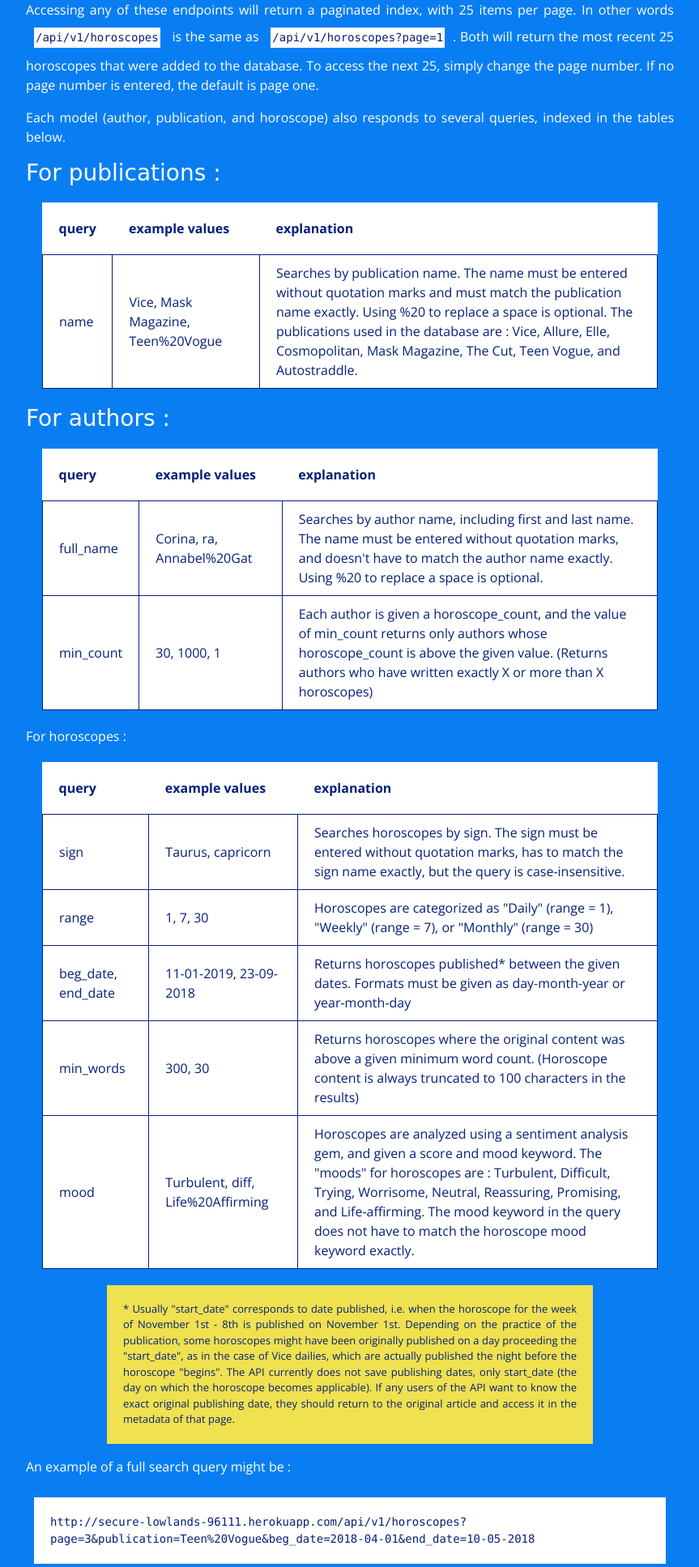
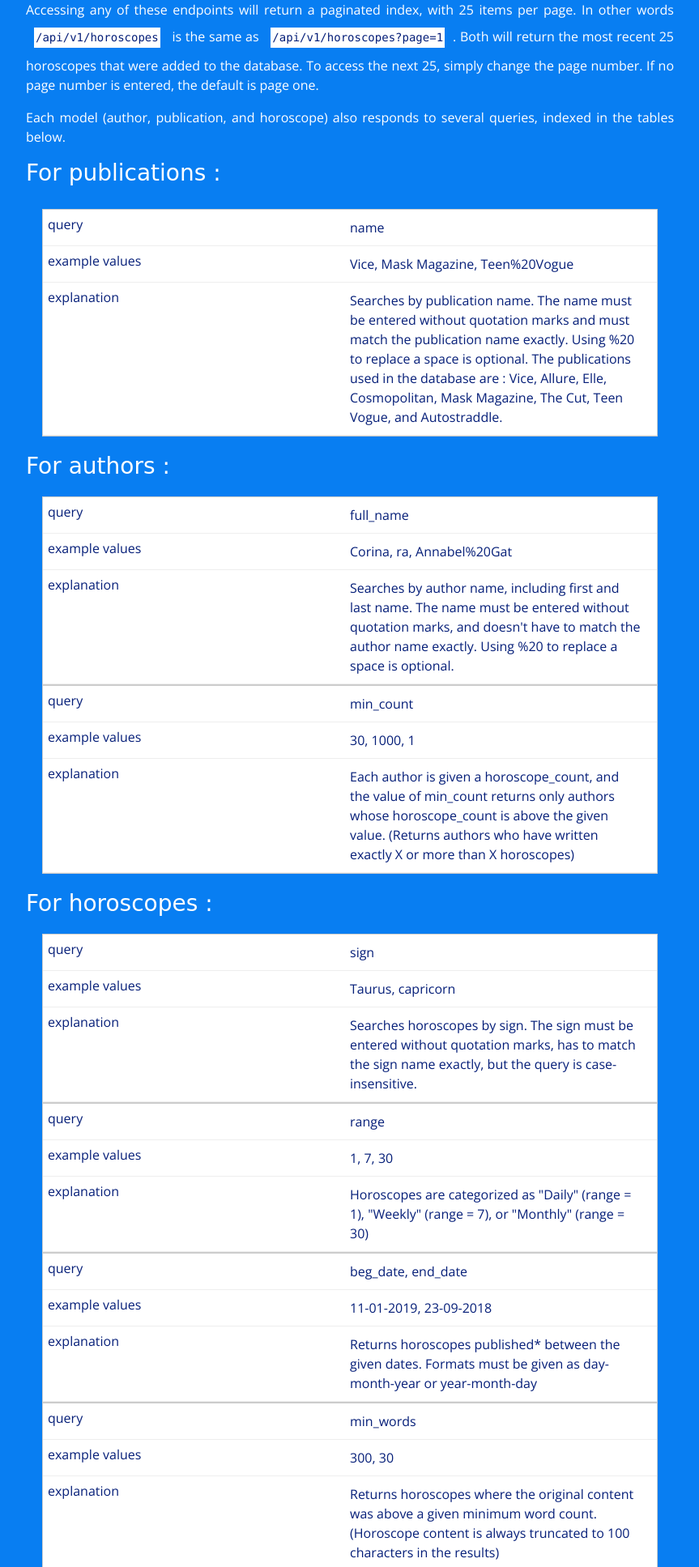
Before and after one commit to sbalsom/astrology-api, a Rails app: page / in a window 1280 px wide. Shown: the part 1839-3774 px from the top of the page at 81% size, without its empty margins (208-1071 px from the left). Run offline with Rails 7, Linux system fonts and the light colour scheme; style sheets or scripts are compiled from the project's sources; parts of the project's set-up code (start-up, migrations or seed data) failed here and were passed over; some libraries are stand-ins or nearby versions; some web fonts are replaced.

Commit message:
makes tables responsive on mobile

```diff
--- a/app/assets/stylesheets/pages/_home.scss
+++ b/app/assets/stylesheets/pages/_home.scss
@@ -58,6 +58,7 @@
   background: white;
   color: rgba(6, 31, 121, 1.00);
   margin: 20px;
+  overflow:scroll;
 }
 
 td {
@@ -68,3 +69,44 @@
 th {
   padding: 20px;
 }
+
+@media
+only screen and (max-width: 760px),
+(min-device-width: 768px) and (max-device-width: 1024px)  {
+
+  /* Force table to not be like tables anymore */
+  table, thead, tbody, th, td, tr {
+    display: block;
+  }
+
+  thead tr {
+    position: absolute;
+    top: -9999px;
+    left: -9999px;
+  }
+
+  tr { border: 1px solid #ccc; }
+
+  td {
+    /* Behave  like a "row" */
+    border: none;
+    border-bottom: 1px solid #eee;
+    position: relative;
+    padding-left: 50%;
+  }
+
+  td:before {
+    /* Now like a table header */
+    position: absolute;
+    /* Top/left values mimic padding */
+    top: 6px;
+    left: 6px;
+    width: 45%;
+    padding-right: 10px;
+    white-space: nowrap;
+  }
+
+  td:nth-of-type(1):before { content: "query"; }
+  td:nth-of-type(2):before { content: "example values"; }
+  td:nth-of-type(3):before { content: "explanation"; }
+}
--- a/app/views/pages/home.html.erb
+++ b/app/views/pages/home.html.erb
@@ -52,12 +52,15 @@
 <div class="max-800">
 
     <h3>For publications :</h3>
+    <div style="overflow-x:auto">
       <table>
+        <thead>
         <tr>
           <th>query</th>
           <th>example values</th>
           <th>explanation</th>
         </tr>
+        </thead>
         <tr>
           <td>name </td>
           <td>Vice, Mask Magazine, Teen%20Vogue </td>
@@ -66,11 +69,13 @@
       </table>
       <h3>For authors :</h3>
       <table>
+        <thead>
         <tr>
           <th>query</th>
           <th>example values</th>
           <th>explanation</th>
         </tr>
+        </thead>
         <tr>
           <td>full_name</td>
           <td>Corina, ra, Annabel%20Gat</td>
@@ -82,15 +87,18 @@
           <td>Each author is given a horoscope_count, and the value of min_count returns only authors whose horoscope_count is above the given value.  (Returns authors who have written exactly X or more than X horoscopes)</td>
         </tr>
       </table>
+    </div>
 
 
-  <p>For horoscopes :</p>
+  <h3>For horoscopes :</h3>
   <table>
+    <thead>
     <tr>
       <th>query</th>
       <th>example values</th>
       <th>explanation</th>
     </tr>
+    </thead>
     <tr>
       <td>sign</td>
       <td>Taurus, capricorn</td>
```
Lines whose indentation alone changed are shown as unchanged.
